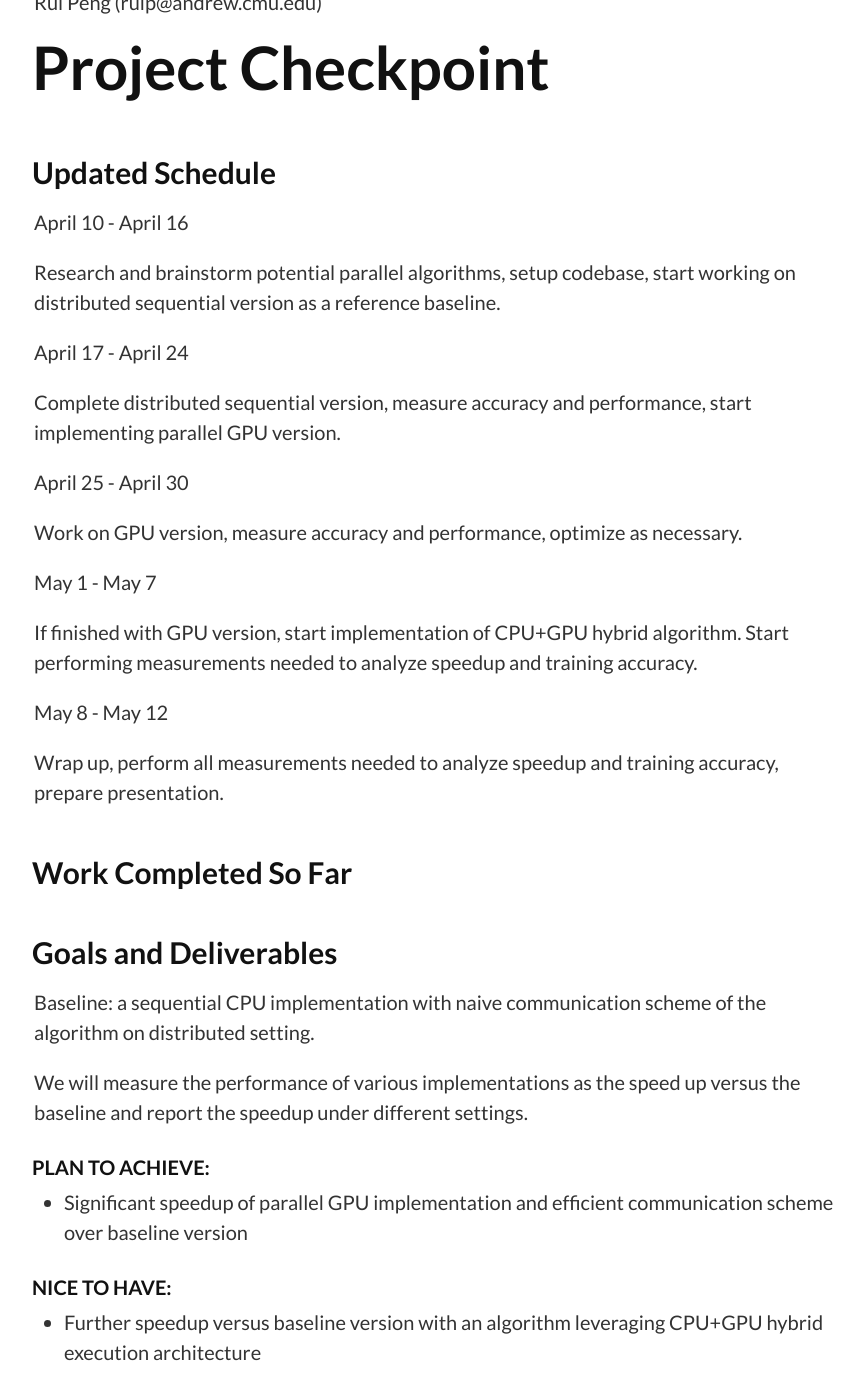
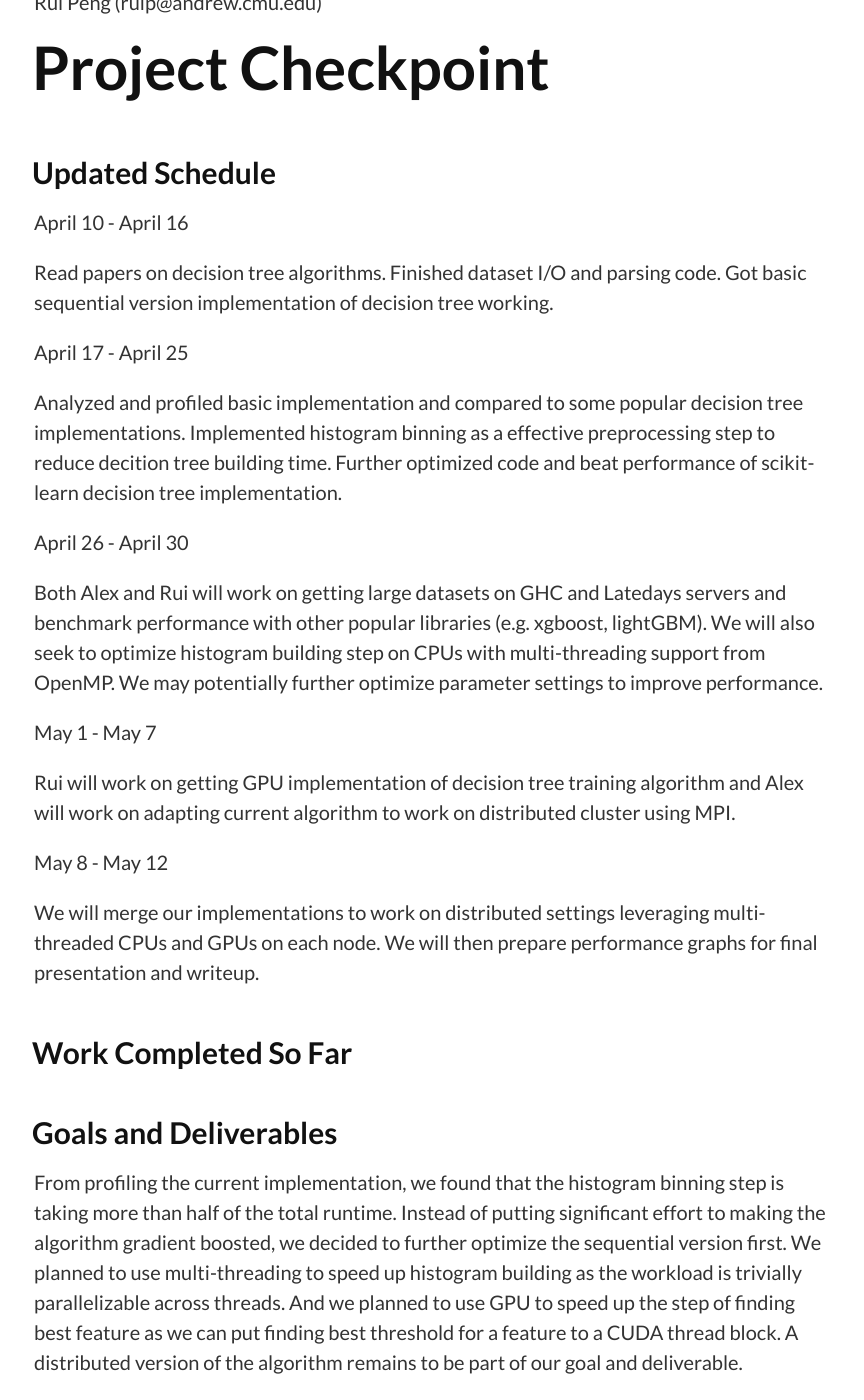
Before and after one commit to raypeng/DGBDT, a Jekyll site: the page built from checkpoint.md, in a window 1280 px wide and 1400 px high, scrolled down 343 px. Shown: the whole window, without its empty margins (206-1070 px from the left). Built offline with Jekyll 4.4.1, drawn with Linux system fonts in a browser that asks for light colours; our own code applies the rules of GitHub Pages for plain Markdown files; some of the changed text lies outside the part shown.

Commit message:
add q1 q3

```diff
--- a/checkpoint.md
+++ b/checkpoint.md
@@ -18,25 +18,23 @@ Rui Peng (ruip@andrew.cmu.edu)
 
 April 10 - April 16
 
-Research and brainstorm potential parallel algorithms, setup codebase, start working on distributed sequential version as a reference baseline.
+Read papers on decision tree algorithms. Finished dataset I/O and parsing code. Got basic sequential version implementation of decision tree working.
 
-April 17 - April 24
+April 17 - April 25
 
-Complete distributed sequential version, measure accuracy and performance, start implementing parallel GPU version.
+Analyzed and profiled basic implementation and compared to some popular decision tree implementations. Implemented histogram binning as a effective preprocessing step to reduce decition tree building time. Further optimized code and beat performance of scikit-learn decision tree implementation.
 
-April 25 - April 30
+April 26 - April 30
 
-Work on GPU version, measure accuracy and performance, optimize as necessary.
+Both Alex and Rui will work on getting large datasets on GHC and Latedays servers and benchmark performance with other popular libraries (e.g. xgboost, lightGBM). We will also seek to optimize histogram building step on CPUs with multi-threading support from OpenMP. We may potentially further optimize parameter settings to improve performance.
 
 May 1 - May 7
 
-If finished with GPU version, start implementation of CPU+GPU hybrid algorithm. Start performing measurements needed to analyze speedup and training accuracy.
+Rui will work on getting GPU implementation of decision tree training algorithm and Alex will work on adapting current algorithm to work on distributed cluster using MPI.
 
 May 8 - May 12
 
-Wrap up, perform all measurements needed to analyze speedup and training accuracy, prepare presentation.
-
-
+We will merge our implementations to work on distributed settings leveraging multi-threaded CPUs and GPUs on each node. We will then prepare performance graphs for final presentation and writeup.
 
 ## Work Completed So Far
 
@@ -44,17 +42,15 @@ Wrap up, perform all measurements needed to analyze speedup and training accurac
 
 ## Goals and Deliverables
 
-Baseline: a sequential CPU implementation with naive communication scheme of the algorithm on distributed setting.
-
-We will measure the performance of various implementations as the speed up versus the baseline and report the speedup under different settings.
+From profiling the current implementation, we found that the histogram binning step is taking more than half of the total runtime. Instead of putting significant effort to making the algorithm gradient boosted, we decided to further optimize the sequential version first. We planned to use multi-threading to speed up histogram building as the workload is trivially parallelizable across threads. And we planned to use GPU to speed up the step of finding best feature as we can put finding best threshold for a feature to a CUDA thread block. A distributed version of the algorithm remains to be part of our goal and deliverable.
 
 #### Plan to achieve:
 
-* Significant speedup of parallel GPU implementation and efficient communication scheme over baseline version
+* Efficient distributed decision tree training algorithm with histogram binning accelerated by multi-threading on CPUs and parallel feature split finding on GPUs.
 
 #### Nice to have:
 
-* Further speedup versus baseline version with an algorithm leveraging CPU+GPU hybrid execution architecture
+* Further adapt the algorithm to use gradient boosting.
 
 
 
```
